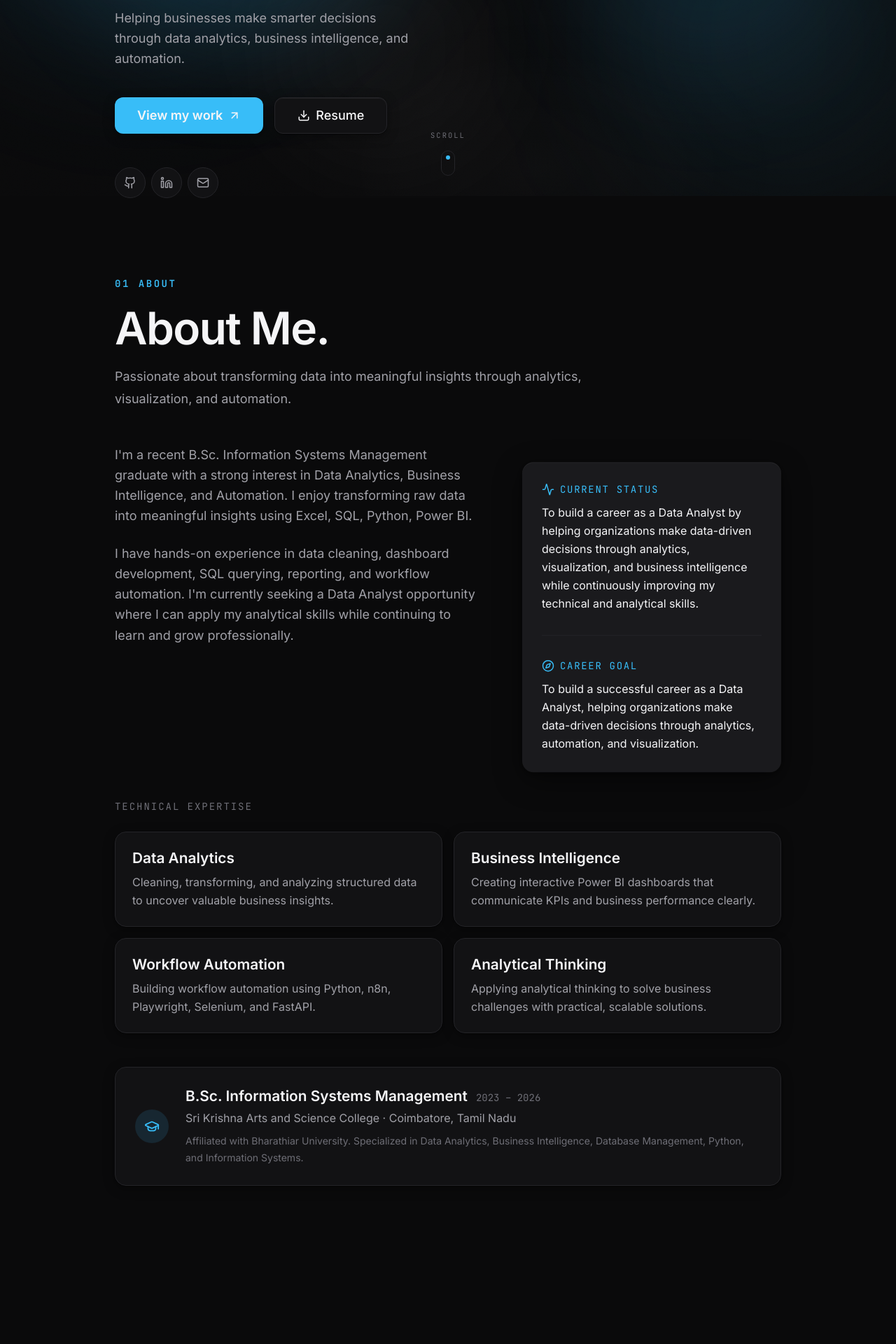
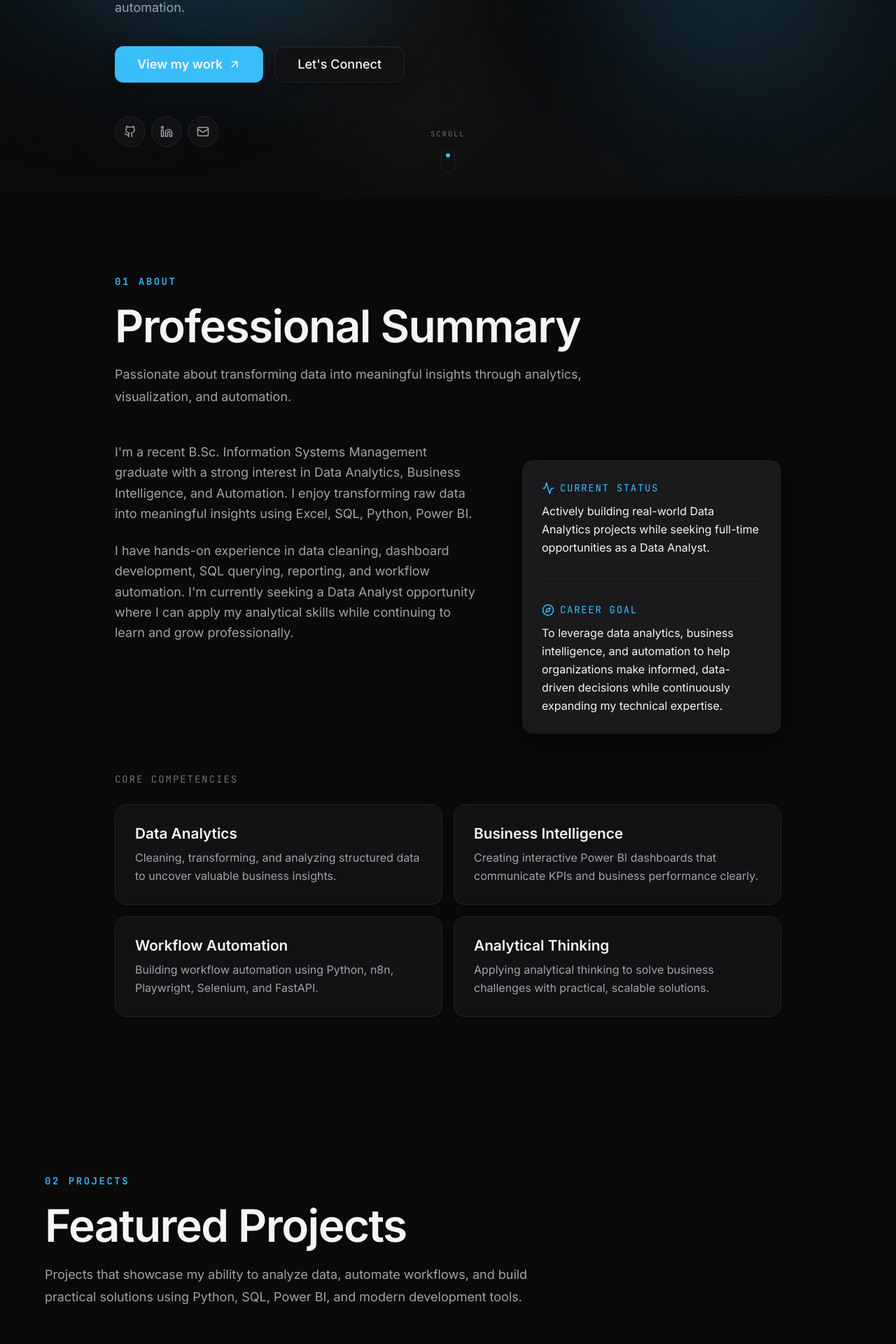
Before and after one commit to siva-progy/Siva-V-Portfolio, a Next.js app: page / in a window 1280 px wide. Shown: the part 520-2440 px from the top of the page at 70% size. Built offline with nearby package versions, Linux system fonts and the light colour scheme.

Commit message:
Minor Changes in Full Portfolio

```diff
--- a/src/components/layout/MobileMenu.tsx
+++ b/src/components/layout/MobileMenu.tsx
@@ -143,7 +143,7 @@ export function MobileMenu({ open, onClose, items, active }: MobileMenuProps) {
                 className="inline-flex h-12 items-center justify-center gap-2 rounded-md bg-accent px-6 font-semibold text-[#04121b] focus-visible:outline-2 focus-visible:outline-offset-2 focus-visible:outline-accent"
               >
                 <Download size={18} aria-hidden="true" />
-                Download résumé
+                Download Resume
               </a>
               <SocialLinks links={socials} />
             </motion.div>
--- a/src/components/sections/About.tsx
+++ b/src/components/sections/About.tsx
@@ -44,11 +44,11 @@ export function About() {
       id="about"
       index="01"
       eyebrow="About"
-      title="About Me."
+      title="Professional Summary"
       lead="Passionate about transforming data into meaningful insights through analytics, visualization, and automation."
       width="content"
     >
-      <div ref={ref} className="flex flex-col gap-[clamp(3rem,6vh,5rem)]">
+      <div ref={ref} className="flex flex-col gap-[clamp(4rem,7vh,6rem)]">
         {/* Story + status/goal panel */}
         <div className="grid gap-10 lg:grid-cols-[1.4fr_1fr] lg:gap-16">
           {/* Professional story */}
@@ -88,14 +88,14 @@ export function About() {
         {/* Core strengths */}
         <div>
           <h3 className="mb-6 font-mono text-caption uppercase tracking-[0.14em] text-subtle">
-            Technical Expertise
+            Core Competencies
           </h3>
           <Stagger className="grid gap-4 sm:grid-cols-2">
             {coreStrengths.map((s) => (
               <StaggerItem key={s.title}>
                 <Card
                   interactive
-                  className="h-full p-6"
+                  className="h-full p-7"
                   aria-label={s.title}
                 >
                   <p className="text-h3 font-semibold text-text">{s.title}</p>
@@ -108,38 +108,7 @@ export function About() {
           </Stagger>
         </div>
 
-        {/* Education snapshot */}
-        <Reveal>
-          <Card className="flex flex-col gap-4 p-7 sm:flex-row sm:items-center sm:gap-6">
-            <span
-              className="flex h-12 w-12 shrink-0 items-center justify-center rounded-full bg-accent-muted text-accent"
-              aria-hidden="true"
-            >
-              <GraduationCap size={22} />
-            </span>
-            <div className="flex flex-col gap-1">
-              <div className="flex flex-wrap items-baseline gap-x-3 gap-y-1">
-                <p className="text-h3 font-semibold text-text">
-                  {educationSnapshot.degree}
-                </p>
-                <span className="font-mono text-caption text-subtle">
-                  {educationSnapshot.period}
-                </span>
-              </div>
-              <p className="text-body text-muted">
-                {educationSnapshot.institution}
-                {educationSnapshot.location
-                  ? ` · ${educationSnapshot.location}`
-                  : ""}
-              </p>
-              {educationSnapshot.detail && (
-                <p className="mt-1 text-caption text-subtle">
-                  {educationSnapshot.detail}
-                </p>
-              )}
-            </div>
-          </Card>
-        </Reveal>
+
       </div>
     </Section>
   );
--- a/src/components/sections/Contact.tsx
+++ b/src/components/sections/Contact.tsx
@@ -106,7 +106,7 @@ export function Contact() {
               className="h-12 self-start rounded-md bg-surface px-6 font-semibold text-text surface-raise transition-colors hover:bg-surface-2"
             >
               <Download size={18} aria-hidden="true" />
-              Download résumé
+              Download Resume
             </MagneticButton>
           </Reveal>
         </motion.div>
--- a/src/components/sections/Hero.tsx
+++ b/src/components/sections/Hero.tsx
@@ -92,7 +92,7 @@ export function Hero() {
             {/* Role eyebrow */}
             <motion.p
               variants={item}
-              className="mt-8 font-mono text-sm uppercase tracking-[0.22em] font-semibold text-accent"
+              className="mt-8 text-base md:text-lg font-semibold uppercase tracking-[0.15em] text-accent"
             >
               {profile.role}
             </motion.p>
@@ -100,7 +100,7 @@ export function Hero() {
             {/* Name — editorial display type */}
             <motion.h1
               variants={item}
-              className="mt-5 max-w-[12ch] text-6xl md:text-7xl lg:text-8xl font-semibold leading-[1.05] tracking-[-0.02em] text-text"
+              className="mt-5 max-w-[13ch] text-5xl md:text-6xl lg:text-7xl font-semibold leading-[1.05] tracking-[-0.02em] text-text"
             >
               {profile.name}
             </motion.h1>
@@ -123,13 +123,11 @@ export function Hero() {
                 <ArrowUpRight size={18} aria-hidden="true" />
               </Button>
               <Button
-                href={profile.resumeUrl}
+                href="#contact"
                 variant="secondary"
                 size="lg"
-                external
               >
-                <Download size={18} aria-hidden="true" />
-                Resume
+                Let's Connect
               </Button>
             </motion.div>
 
--- a/src/components/sections/Projects.tsx
+++ b/src/components/sections/Projects.tsx
@@ -23,8 +23,7 @@ export function Projects() {
       index="02"
       eyebrow="Projects"
       title="Featured Projects"
-      lead="A collection of projects that demonstrate my skills in data analytics, automation, business intelligence, and software development."
-      width="wide"
+      lead="Projects that showcase my ability to analyze data, automate workflows, and build practical solutions using Python, SQL, Power BI, and modern development tools."
     >
       {/* Featured case studies, divided for editorial rhythm */}
       <div className="flex flex-col">
--- a/src/data/about.ts
+++ b/src/data/about.ts
@@ -13,13 +13,13 @@ export const aboutStory: string[] = [
 export const currentStatus = {
   label: "Current Status",
   value:
-  "To build a career as a Data Analyst by helping organizations make data-driven decisions through analytics, visualization, and business intelligence while continuously improving my technical and analytical skills.",
+    "Actively building real-world Data Analytics projects while seeking full-time opportunities as a Data Analyst.",
 };
 
 export const careerGoal = {
   label: "Career Goal",
   value:
-    "To build a successful career as a Data Analyst, helping organizations make data-driven decisions through analytics, automation, and visualization.",
+    "To leverage data analytics, business intelligence, and automation to help organizations make informed, data-driven decisions while continuously expanding my technical expertise.",
 };
 
 export const coreStrengths = [
--- a/src/data/projects.ts
+++ b/src/data/projects.ts
@@ -10,7 +10,7 @@ export const projects: Project[] = [
       "Developed an intelligent workflow automation system that searches, validates, and processes grocery orders on Zepto using n8n, Python, Selenium, and FastAPI, significantly reducing manual effort and improving ordering accuracy.",
 
     overview:
-      "Designed and developed an end-to-end workflow automation platform that automates grocery ordering on Zepto. The system receives product requests, launches a browser session, identifies the correct product from multiple search results, adds it to the cart, and returns the execution status through an automated workflow orchestrated with n8n and FastAPI.",
+      "This project automates the online grocery ordering workflow by integrating n8n, FastAPI, and Selenium. The system receives a product request, searches Zepto, accurately identifies the intended product from multiple similar results, adds it to the cart, and returns the execution status without requiring manual interaction.",
 
     problem:
       "Manual online grocery ordering is repetitive and prone to human error, especially when multiple products have similar names. The objective was to automate product selection while maintaining high accuracy and minimizing execution time.",
@@ -19,7 +19,7 @@ export const projects: Project[] = [
       "Different automation approaches were evaluated using Selenium, Playwright, and browser debugging techniques. Product matching strategies were tested to improve selection accuracy when multiple similar products appeared in search results.",
 
     solution:
-      "Built an automation pipeline where n8n orchestrates the workflow, FastAPI exposes REST endpoints, and Python Selenium performs browser automation. The system validates search results, selects the correct product using custom matching logic, updates the shopping cart, captures execution logs, and returns automation status in real time.",
+      "Designed a modular automation workflow where n8n orchestrates the process, FastAPI exposes the automation service, and Selenium controls browser interactions. The system validates product search results, identifies the correct item using matching logic, adds it to the cart, captures execution logs, and returns the final status through an API response.",
 
     challenges:
       "The biggest challenge was handling multiple similar search results on Zepto. Dynamic page elements, changing selectors, loading delays, and browser synchronization required robust element detection, retry mechanisms, and fallback strategies.",
@@ -69,7 +69,7 @@ export const projects: Project[] = [
     featured: true,
 
     links: {
-  github: "https://github.com/siva-progy",
+  github: "https://github.com/siva-progy/Siva-V-Portfolio",
   video:"https://www.youtube.com/watch?v=TZ0cfVFx8Ec"
   }
   }
```
Also changed, not shown: src/components/sections/CaseStudy.tsx (+11 -12 lines), 1 other file (tests, documents, lock files or other folders).
